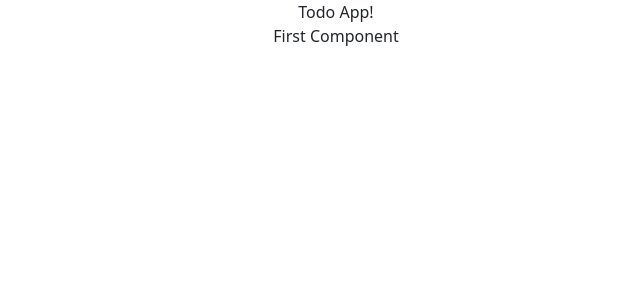
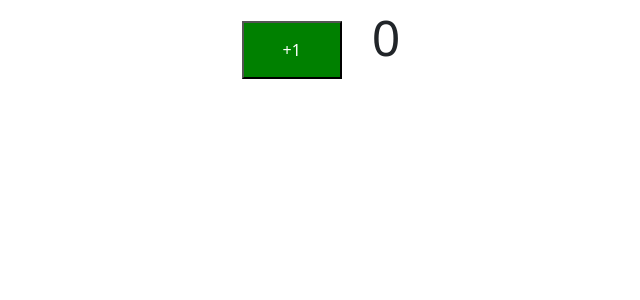
Before and after one commit to afiqaimanafr/todo-app, a React (Create React App) app: page / in a window 1280 px wide. Shown: the top 300 px of the page, without its empty margins (304-944 px from the left). Built offline with nearby package versions, Linux system fonts and the light colour scheme.

Commit message:
latest ui

```diff
--- a/package.json
+++ b/package.json
@@ -8,6 +8,7 @@
     "@testing-library/user-event": "^13.5.0",
     "bootstrap": "^5.1.3",
     "react": "^17.0.2",
+    "react-bootstrap": "^2.1.2",
     "react-dom": "^17.0.2",
     "react-scripts": "5.0.0",
     "web-vitals": "^2.1.4"
--- a/src/App.js
+++ b/src/App.js
@@ -1,17 +1,30 @@
-import React, { Component } from 'react';
-import logo from './logo.svg';
-import './App.css';
-import 'bootstrap/dist/css/bootstrap.min.css';
-import FirstComponent from './components/learning-examples/FirstComponent';
+import React, { Component } from "react";
+import "./App.css";
+import "bootstrap/dist/css/bootstrap.min.css";
+import FirstComponent from "./components/learning-examples/FirstComponent";
+import SecondComponent from "./components/learning-examples/SecondComponent";
+import Counter from "./components/counter/Counter";
 
 class App extends Component {
   render() {
     return (
       <div className="App">
-        Todo App!
-        <FirstComponent/>
+        <Counter />
       </div>
     );
   }
 }
+
+class LearningComponents extends Component {
+  render() {
+    return (
+      <div className="LearningComponents">
+        Todo App!
+        <FirstComponent />
+        <SecondComponent />
+      </div>
+    );
+  }
+}
+
 export default App;
--- /dev/null
+++ b/src/components/counter/Counter.css
@@ -0,0 +1,12 @@
+button{
+    background-color: green;
+    font-size: 16px;
+    padding: 15px 30px;
+    color: white;
+    width: 100px;
+}
+
+.count{
+    font-size: 50px;
+    padding: 15px 30px;
+}
--- /dev/null
+++ b/src/components/counter/Counter.jsx
@@ -0,0 +1,12 @@
+import React from "react";
+import "./Counter.css"
+
+
+function Counter() {
+  return <div className="counter">
+      <button>+1</button>
+      <span className="count">0</span>
+  </div>;
+}
+
+export default Counter;
--- /dev/null
+++ b/src/components/learning-examples/SecondComponent.jsx
@@ -0,0 +1,11 @@
+import React, { Component } from 'react';
+
+export default class SecondComponent extends Component {
+    render() {
+      return (
+        <div className="secondComponent">
+          Second Component
+        </div>
+      );
+    }
+  }
```
Also changed, not shown: 1 other file (tests, documents, lock files or other folders).
